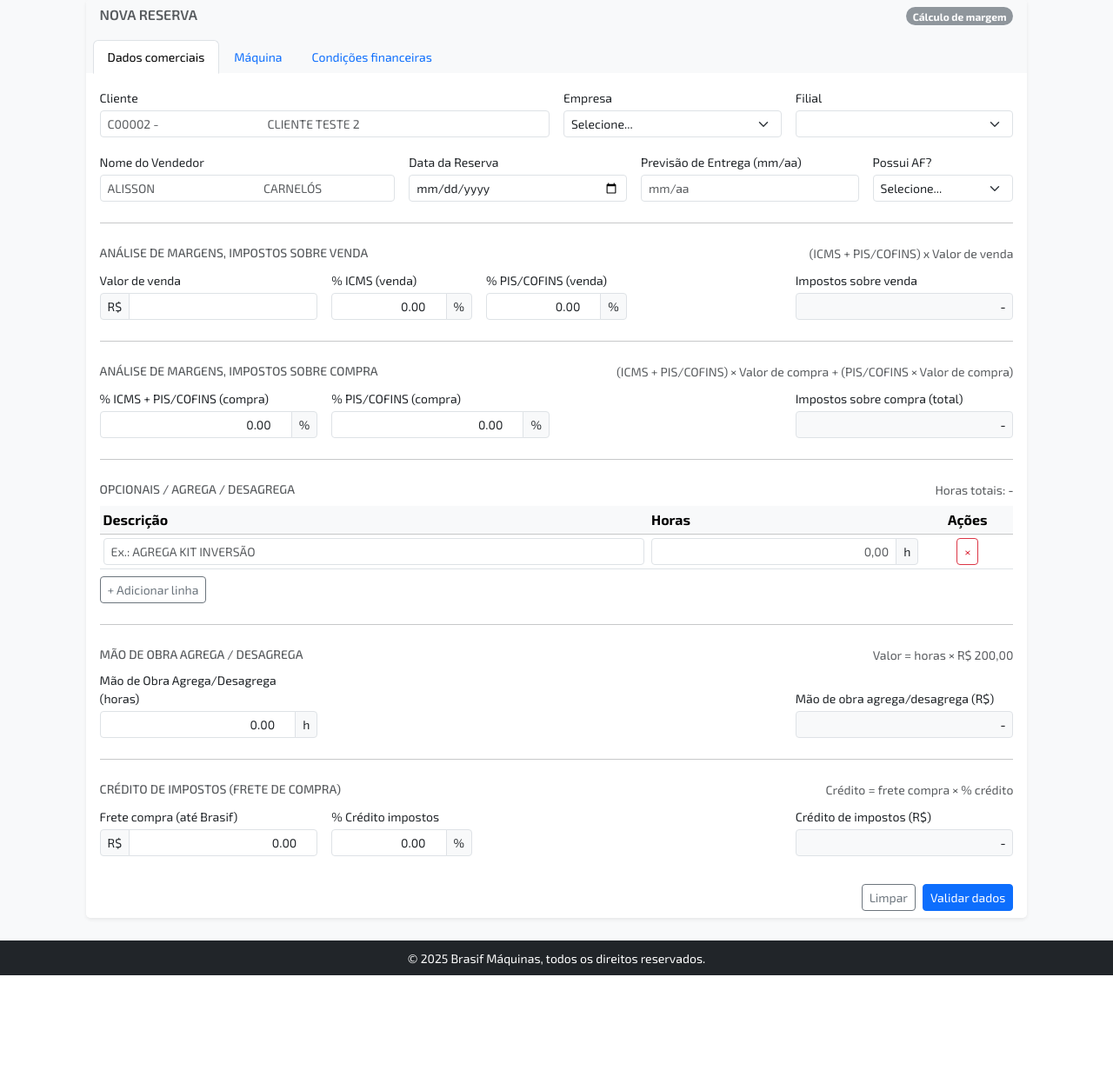
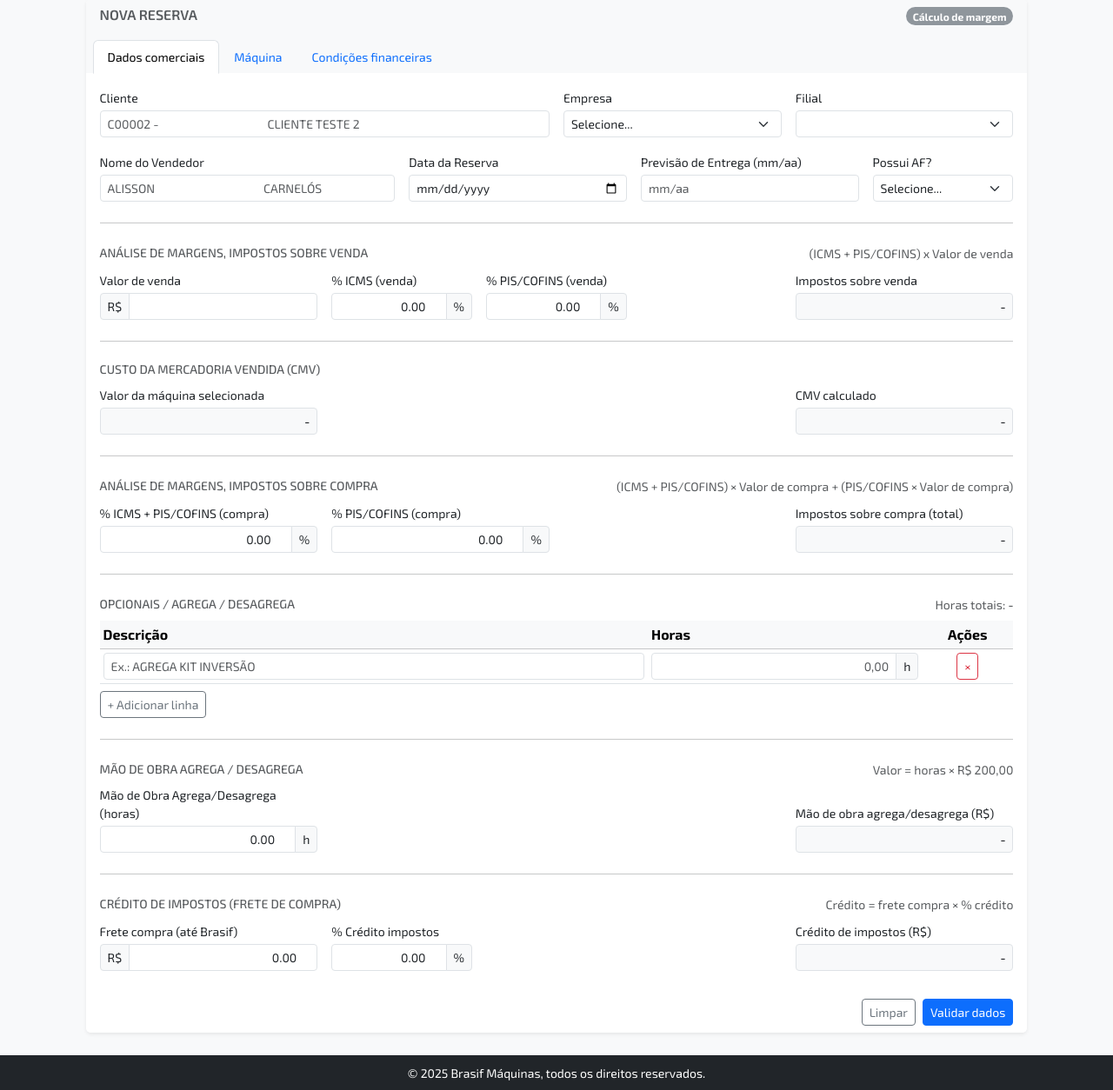
Before and after one commit to peedrohcamposf/Calculo-de-margem, a Flask app: template app/templates/nova_reserva.html in a window 1280 px wide. Shown: the part 84-1338 px from the top of the page at 87% size. Before the commit the page ends 1206 px from the top, so only its background shows below. Run offline with Flask 3, Linux system fonts and the light colour scheme; the template is opened without the code that fills it: values that come from a table or form of the project are taken from there, others are empty; parts of the project's set-up code (start-up, migrations or seed data) failed here and were passed over; some libraries are stand-ins or nearby versions.

Commit message:
FEAT - Calculo CMV

```diff
--- a/app/templates/nova_reserva.html
+++ b/app/templates/nova_reserva.html
@@ -260,6 +260,39 @@
                                 <div class="form-control form-control-sm text-end bg-light fw-semibold">
                                     {% if impostos_venda_formatado %}
                                     R$ {{ impostos_venda_formatado }}
+                                    {% else %}
+                                    -
+                                    {% endif %}
+                                </div>
+                            </div>
+                        </div>
+
+                        <!-- CMV -->
+                        <hr class="my-4">
+
+                        <div class="d-flex justify-content-between align-items-center mb-2">
+                            <h2 class="h6 mb-0 text-muted text-uppercase small">
+                                Custo da Mercadoria Vendida (CMV)
+                            </h2>
+                        </div>
+
+                        <div class="row g-3 align-items-end">
+                            <div class="col-md-4 col-lg-3">
+                                <label class="form-label mb-1 small">Valor da máquina selecionada</label>
+                                <div class="form-control form-control-sm text-end bg-light fw-semibold">
+                                    {% if valor_maquina_base_formatado %}
+                                    R$ {{ valor_maquina_base_formatado }}
+                                    {% else %}
+                                    -
+                                    {% endif %}
+                                </div>
+                            </div>
+
+                            <div class="col-md-4 col-lg-3 ms-auto">
+                                <label class="form-label mb-1 small">CMV calculado</label>
+                                <div class="form-control form-control-sm text-end bg-light fw-semibold">
+                                    {% if cmv_valor_formatado %}
+                                    R$ {{ cmv_valor_formatado }}
                                     {% else %}
                                     -
                                     {% endif %}
```
Also changed, not shown: app/routes/home_routes.py (+30 -1 lines), app/service/nova_reserva_service.py (+32 -0 lines).
